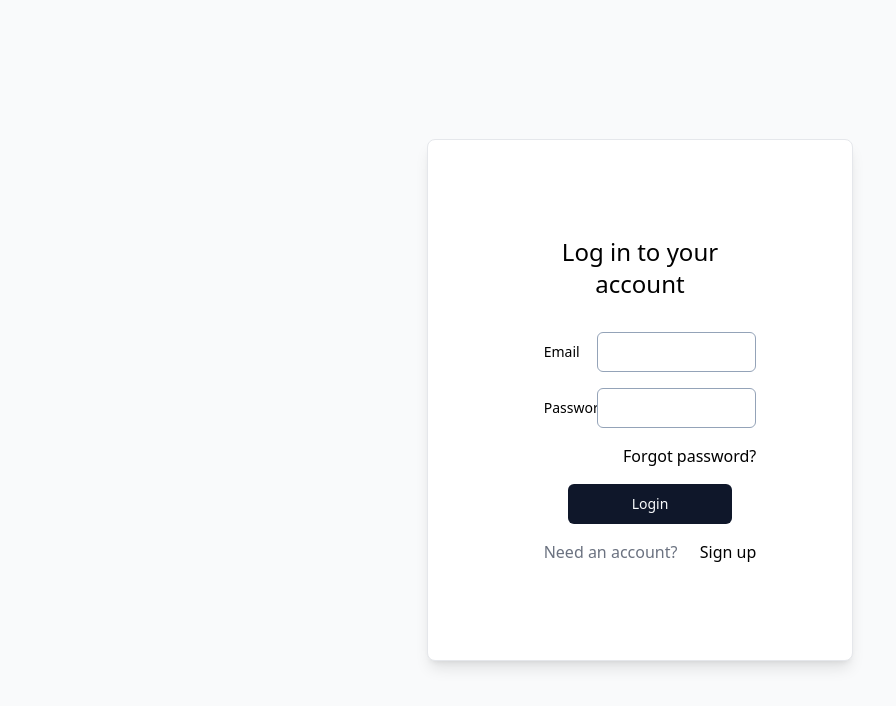
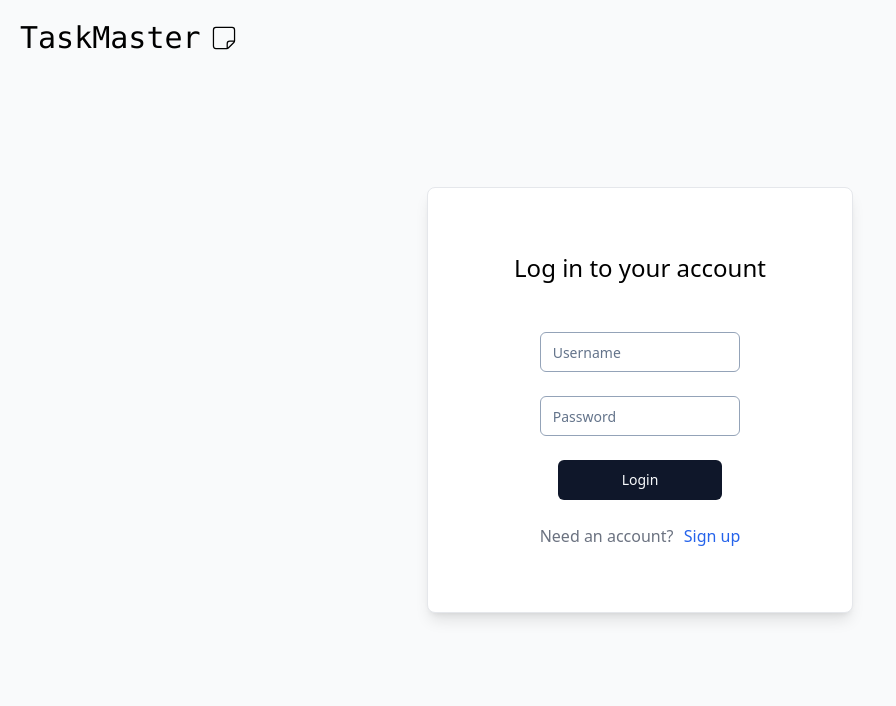
Before and after one commit to RaufunNazin/TaskMaster, a React (Vite) app in the folder frontend/: page /login in a window 1280 px wide. Shown: the top 706 px of the page, without its empty margins (0-896 px from the left). Built offline with nearby package versions, Linux system fonts and the light colour scheme.

Commit message:
login, register, logout

```diff
--- a/frontend/src/Login.jsx
+++ b/frontend/src/Login.jsx
@@ -1,59 +1,86 @@
-import { useState } from "react";
+import { useEffect, useState } from "react";
 import React from "react";
 import { Button } from "./ui/button";
 import { Input } from "./ui/input";
 import { Label } from "./ui/label";
-import auth from "./auth";
+import api from "./api";
+import { ToastContainer, toast } from "react-toastify";
+import { CiStickyNote } from "react-icons/ci";
+import { useLocation, useNavigate } from "react-router-dom";
 
 function Login() {
-  const [email, setEmail] = useState("");
+  const navigate = useNavigate();
+  const location = useLocation();
+  const [username, setUsername] = useState("");
   const [password, setPassword] = useState("");
   const login = () => {
-    const dataToPost = new FormData();
-    dataToPost.set("username", email);
-    dataToPost.set("password", password);
-    auth
-      .post("/login", dataToPost)
+    api
+      .post("/auth/signin", {
+        // name: name,
+        username: username,
+        password: password,
+      })
       .then((res) => {
-        console.log(res);
-        localStorage.setItem("jwt", res.data.access_token);
+        if (res.status === 200) {
+          localStorage.setItem("token", res.data.token);
+          localStorage.setItem("user", res.data.username);
+          navigate("/", { state: "login" });
+        }
       })
-      .catch((err) => console.log(err));
+      .catch((err) => toast.error(err.response.data.message));
   };
+
+  useEffect(() => {
+    if (location.state === "redirected")
+      toast.error("Please login to continue");
+    else if (location.state === "logout")
+      toast.success("Logged out successfully");
+  }, []);
 
   return (
     <div className="min-h-screen bg-gray-50 flex flex-col min-w-screen justify-center">
-      <div className="w-full lg:w-2/6 mx-auto lg:border lg:rounded-lg lg:shadow-lg bg-white">
-        <div className="lg:m-24">
-          <div className="text-center text-2xl mb-4 lg:mb-8 font-medium">
+      <ToastContainer
+        position="top-right"
+        autoClose={5000}
+        hideProgressBar={false}
+        newestOnTop={false}
+        closeOnClick
+        rtl={false}
+        pauseOnFocusLoss
+        draggable
+        pauseOnHover
+        theme="light"
+      />
+      <div className="w-full md:w-2/3 lg:w-3/5 xl:w-1/3 mx-auto lg:border lg:rounded-lg lg:shadow-lg lg:bg-white">
+        <button
+          type="button"
+          onClick={() => navigate("/")}
+          className="fixed top-5 left-5 flex gap-x-2 items-center text-center font-mono text-3xl mb-4 lg:mb-8 font-medium"
+        >
+          <p>TaskMaster</p>
+          <CiStickyNote />
+        </button>
+        <div className="lg:m-16">
+          <div className="text-center text-2xl mb-8 lg:mb-12 font-medium">
             Log in to your account
           </div>
-          <div className="flex flex-col gap-y-4 px-5 lg:pr-0">
-            <div className="grid grid-cols-4 items-center">
-              <Label htmlFor="email" className="text-left">
-                Email
-              </Label>
+          <div className="flex flex-col gap-y-6 px-8 lg:px-12">
+            <div className="">
               <Input
-                onChange={(e) => setEmail(e.target.value)}
-                id="email"
-                type="email"
-                className="col-span-3"
+                onChange={(e) => setUsername(e.target.value)}
+                id="username"
+                type="text"
+                placeholder="Username"
               />
             </div>
-            <div className="grid grid-cols-4 items-center">
-              <Label htmlFor="password" className="text-left">
-                Password
-              </Label>
+            <div className="">
               <Input
                 onChange={(e) => setPassword(e.target.value)}
                 id="password"
                 type="password"
-                className="col-span-3"
+                placeholder="Password"
               />
             </div>
-            <button className="hover:underline text-right">
-              Forgot password?
-            </button>
             <div className="flex justify-center">
               <Button
                 onClick={() => login()}
@@ -67,7 +94,7 @@ function Login() {
               <div className="text-gray-500">Need an account?</div>
               <button
                 onClick={() => (window.location.pathname = "/register")}
-                className="hover:underline"
+                className="hover:underline text-blue-600 font-medium"
               >
                 Sign up
               </button>
--- a/frontend/src/Register.jsx
+++ b/frontend/src/Register.jsx
@@ -4,31 +4,34 @@ import { Input } from "./ui/input";
 import { Label } from "./ui/label";
 import { ToastContainer, toast } from "react-toastify";
 import "react-toastify/dist/ReactToastify.css";
-import auth from "./auth";
+import api from "./api";
+import { CiStickyNote } from "react-icons/ci";
+import { useNavigate } from "react-router-dom";
 
 function Register() {
+  const navigate = useNavigate();
   const [name, setName] = useState("");
-  const [email, setEmail] = useState("");
+  const [username, setUsername] = useState("");
   const [password, setPassword] = useState("");
   const [cpassword, setCPassword] = useState("");
   const register = () => {
-    const dataToPost = new FormData();
-    dataToPost.set("name", name);
-    dataToPost.set("email", email);
-    dataToPost.set("password", password);
     if (cpassword !== password) {
       toast.error("Passwords do not match");
     } else {
-      auth
-        .post("/users/create", {
-          name: name,
-          email: email,
-          password: password
+      api
+        .post("/auth/signup", {
+          // name: name,
+          username: username,
+          password: password,
         })
         .then((res) => {
-          console.log(res);
+          if (res.status === 200) {
+            localStorage.setItem("token", res.data.token);
+            localStorage.setItem("user", res.data.username);
+            navigate("/", { state: "login" });
+          }
         })
-        .catch((err) => console.log(err));
+        .catch((err) => toast.error(err.response.data.message));
     }
   };
   return (
@@ -43,15 +46,23 @@ function Register() {
         pauseOnFocusLoss
         draggable
         pauseOnHover
-        theme="colored"
+        theme="light"
       />
-      <div className="w-full lg:w-2/6 mx-auto lg:border lg:rounded-lg lg:shadow-lg bg-white">
-        <div className="lg:m-24">
-          <div className="text-center text-2xl mb-4 lg:mb-8 font-medium">
+      <div className="w-full md:w-2/3 lg:w-3/5 xl:w-1/3 mx-auto lg:border lg:rounded-lg lg:shadow-lg lg:bg-white">
+        <button
+          type="button"
+          onClick={() => navigate("/")}
+          className="fixed top-5 left-5 flex gap-x-2 items-center text-center font-mono text-3xl mb-4 lg:mb-8 font-medium"
+        >
+          <p>TaskMaster</p>
+          <CiStickyNote />
+        </button>
+        <div className="lg:m-16">
+          <div className="text-center text-2xl mb-8 lg:mb-12 font-medium">
             Create your account
           </div>
-          <div className="flex flex-col gap-y-4 px-5 lg:pr-0">
-            <div className="grid grid-cols-4 items-center">
+          <div className="flex flex-col gap-y-6 px-8 lg:px-12">
+            {/* <div className="grid grid-cols-4 items-center">
               <Label htmlFor="name" className="text-left">
                 Name
               </Label>
@@ -61,44 +72,35 @@ function Register() {
                 type="text"
                 className="col-span-3"
               />
-            </div>
-            <div className="grid grid-cols-4 items-center">
-              <Label htmlFor="email" className="text-left">
-                Email
-              </Label>
+            </div> */}
+            <div className="">
               <Input
-                onChange={(e) => setEmail(e.target.value)}
-                id="email"
-                type="email"
-                className="col-span-3"
+                onChange={(e) => setUsername(e.target.value)}
+                id="username"
+                type="text"
+                placeholder="Username"
               />
             </div>
-            <div className="grid grid-cols-4 items-center">
-              <Label htmlFor="password" className="text-left">
-                Password
-              </Label>
+            <div className="">
               <Input
                 onChange={(e) => setPassword(e.target.value)}
                 id="password"
                 type="password"
-                className="col-span-3"
+                placeholder="Password"
               />
             </div>
-            <div className="grid grid-cols-4 items-center">
-              <Label htmlFor="cpassword" className="text-left">
-                Confirm Password
-              </Label>
+            <div className="">
               <Input
                 onChange={(e) => setCPassword(e.target.value)}
                 id="cpassword"
                 type="password"
-                className="col-span-3"
+                placeholder="Confirm Password"
               />
             </div>
             <div className="flex justify-center">
               <Button
                 onClick={() => register()}
-                className="col-start-2 px-16"
+                className="px-16"
                 type="button"
               >
                 Signup
@@ -108,7 +110,7 @@ function Register() {
               <div className="text-gray-500">Already have an account?</div>
               <button
                 onClick={() => (window.location.pathname = "/login")}
-                className="hover:underline"
+                className="hover:underline text-blue-600 font-medium"
               >
                 Log in
               </button>
--- a/frontend/src/Todo.jsx
+++ b/frontend/src/Todo.jsx
@@ -1,5 +1,5 @@
 import Navbar from "./components/Navbar";
-import { useState } from "react";
+import { useEffect, useState } from "react";
 import { Calendar } from "./ui/calendar";
 import { FcOk } from "react-icons/fc";
 import { format } from "date-fns";
@@ -39,8 +39,11 @@ import {
 } from "./ui/dialog";
 import { Input } from "./ui/input";
 import { Label } from "./ui/label";
+import { useLocation, useNavigate } from "react-router-dom";
 
 const Todo = () => {
+  const navigate = useNavigate();
+  const location = useLocation();
   const [pending, setPending] = useState([
     { title: "1", date: "2" },
     { title: "1", date: "2" },
@@ -93,6 +96,15 @@ const Todo = () => {
     // Update the state with the modified array
     setCompleted(updatedCompleted);
   };
+
+  useEffect(() => {
+    if (localStorage.getItem("token") === null) {
+      navigate("/login", { state: "redirected" });
+    }
+    if (location.state === "login") {
+      toast.success("Logged in successfully");
+    }
+  }, []);
 
   return (
     <div className="flex flex-col h-screen">
--- a/frontend/src/api.js
+++ b/frontend/src/api.js
@@ -1,6 +1,6 @@
 import axios from "axios";
 
 export default axios.create({
-  baseURL: `http://api.redevops.store/api`,
+  baseURL: `http://localhost:3001/api`,
   timeout: 30000,
 });
--- a/frontend/src/auth.js
+++ /dev/null
@@ -1,6 +0,0 @@
-import axios from "axios";
-
-export default axios.create({
-  baseURL: `http://auth.redevops.store`,
-  timeout: 30000,
-});
--- a/frontend/src/components/Navbar.jsx
+++ b/frontend/src/components/Navbar.jsx
@@ -1,17 +1,14 @@
-import {
-  Menubar,
-  MenubarContent,
-  MenubarItem,
-  MenubarMenu,
-  MenubarSeparator,
-  MenubarSub,
-  MenubarSubContent,
-  MenubarSubTrigger,
-  MenubarTrigger,
-} from "../ui/menubar";
+import { useNavigate } from "react-router-dom";
+import { Button } from "../ui/button";
 import React from "react";
 
-function MenubarDemo() {
+function Navbar() {
+  const navigate = useNavigate();
+  const handleLogout = () => {
+    localStorage.removeItem("token");
+    localStorage.removeItem("user");
+    navigate("/login", { state: "logout" });
+  };
   return (
     <div className="flex justify-between items-center border-b bg-gray-900 border-b-black py-2 px-4 lg:p-4 lg:px-24">
       <button
@@ -21,30 +18,26 @@ function MenubarDemo() {
         TaskMaster
       </button>
       <div className="mr-12 lg:mr-2">
-        <Menubar>
-          <MenubarMenu>
-            <MenubarTrigger className="cursor-pointer ">Login</MenubarTrigger>
-            <MenubarContent>
-              <MenubarItem
-                onClick={() => (window.location.pathname = "/login")}
-              >
-                Using Email-Password
-              </MenubarItem>
-              <MenubarSeparator />
-              <MenubarSub>
-                <MenubarSubTrigger>Using social media</MenubarSubTrigger>
-                <MenubarSubContent>
-                  <MenubarItem>Google</MenubarItem>
-                  <MenubarItem>Facebook</MenubarItem>
-                  <MenubarItem>Github</MenubarItem>
-                </MenubarSubContent>
-              </MenubarSub>
-            </MenubarContent>
-          </MenubarMenu>
-        </Menubar>
+        {localStorage.getItem("token") ? (
+          <Button
+            type="button"
+            onClick={() => handleLogout()}
+            className="bg-white text-black hover:bg-slate-200"
+          >
+            Logout
+          </Button>
+        ) : (
+          <Button
+            type="button"
+            onClick={() => navigate("/login")}
+            className="bg-white text-black hover:bg-slate-200"
+          >
+            Login
+          </Button>
+        )}
       </div>
     </div>
   );
 }
 
-export default MenubarDemo;
+export default Navbar;
```
Also changed, not shown: frontend/src/main.tsx (+9 -9 lines).
